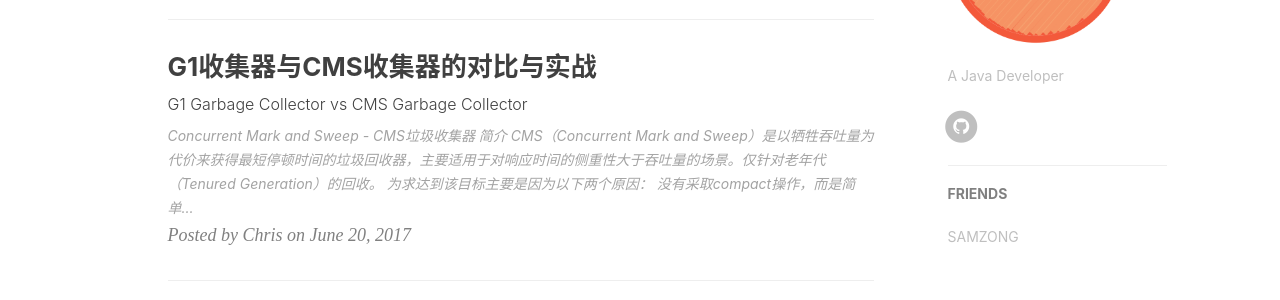
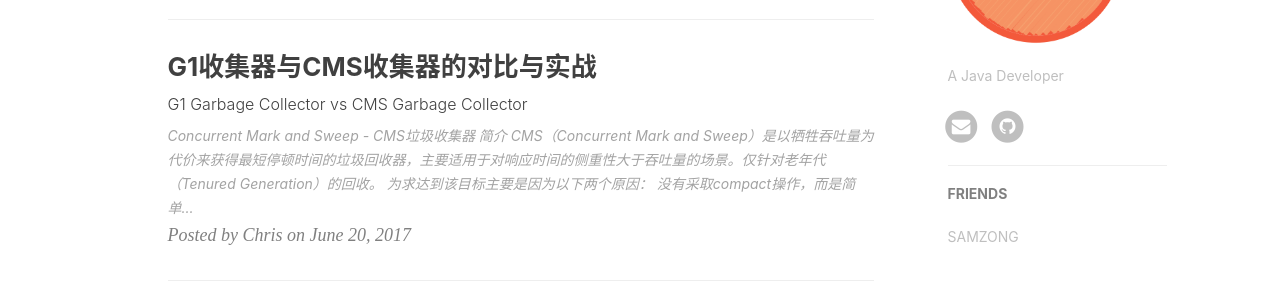
Before and after one commit to prontera/prontera.github.io, a Jekyll site: the page built from index.html, in a window 1280 px wide. Shown: the part 917-1217 px from the top of the page. Built offline with Jekyll 4.4.1, drawn with Linux system fonts in a browser that asks for light colours; nearby versions of some CDN libraries; the list of posts is cut into pages by our own code; comment, search, counter and statistics services are not loaded.

Commit message:
add email icon

```diff
--- a/_config.yml
+++ b/_config.yml
@@ -10,6 +10,7 @@ baseurl: ""         # for example, '/blog' if your blog hosted on 'host/blog'
 
 # SNS settings
 RSS: false
+mail_username:    chiuchunkin@gmail.com
 #weibo_username:     huxpro
 #zhihu_username:     huxpro
 github_username:    prontera
--- a/_layouts/page.html
+++ b/_layouts/page.html
@@ -120,6 +120,16 @@ layout: default
                                 </a>
                             </li>
                             {% endif %}
+                            {% if site.mail_username %}
+                            <li>
+                                <a href="mailto:{{ site.mail_username }}">
+                                    <span class="fa-stack fa-lg">
+                                        <i class="fa fa-circle fa-stack-2x"></i>
+                                        <i class="fa fa-envelope fa-stack-1x fa-inverse"></i>
+                                    </span>
+                                </a>
+                            </li>
+                            {% endif %}
                             {% if site.twitter_username %}
                             <li>
                                 <a href="https://twitter.com/{{ site.twitter_username }}">
```
